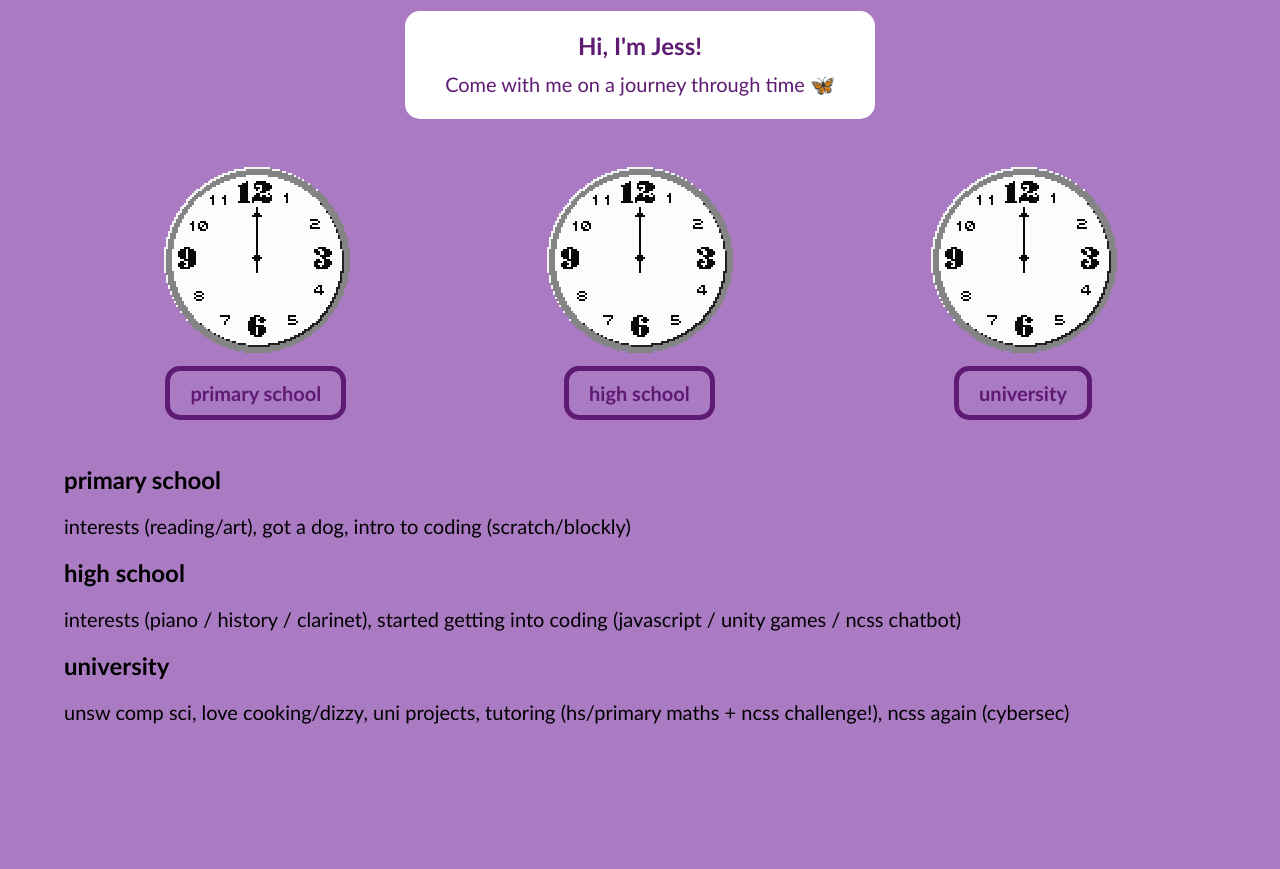
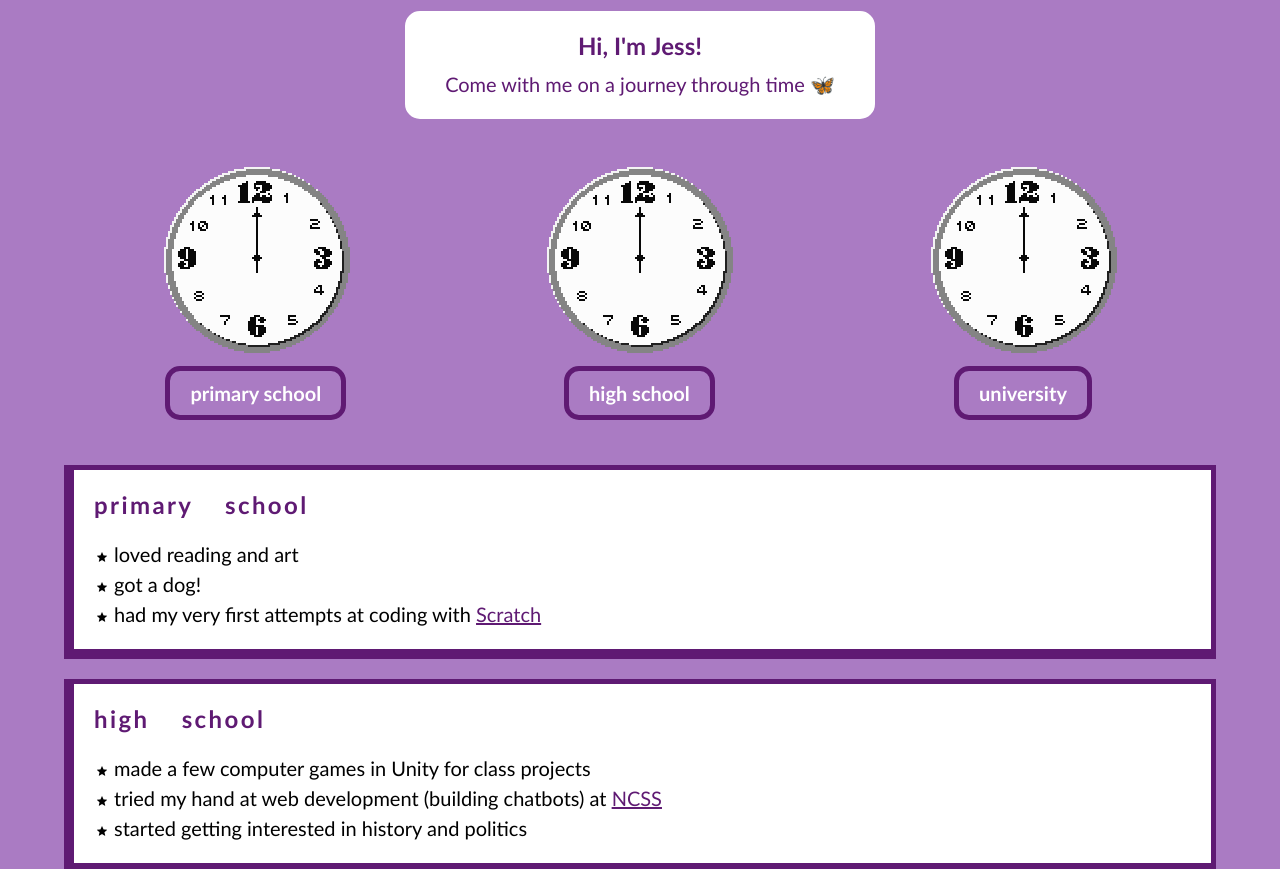
Before and after one commit to jess2482/ghpages-profile, a plain HTML site: page index.html in a window 1280 px wide. Shown: the part 83-952 px from the top of the page. Before the commit the page ends 891 px from the top, so only its background shows below. Drawn offline with Linux system fonts and the light colour scheme.

Commit message:
info added (without images)

```diff
--- a/index.html
+++ b/index.html
@@ -45,26 +45,36 @@
 
 			<!-- <div class="break"></div> -->
 
-			<div class="section-1">
+			<div class="info-section">
 				<a id="primary-link">
 					<h2>primary school</h2>
 				</a>
 				<!-- fill in -->
-				<p>interests (reading/art), got a dog, intro to coding (scratch/blockly)</p>
+				<ul>
+					<li>loved reading and art</li>
+					<li>got a dog!</li>
+					<li>had my very first attempts at coding with <a href="https://scratch.mit.edu/" target="_blank">Scratch</a></li>
+				</ul>
 			</div>
-			<div class="section-2">
+			<div class="info-section">
 				<a id="hs-link">
 					<h2>high school</h2>
 				</a>
-				<!-- fill in -->
-				<p>interests (piano / history / clarinet), started getting into coding (javascript / unity games / ncss chatbot)</p>
+				<ul>
+					<li>made a few computer games in Unity for class projects</li>
+					<li>tried my hand at web development (building chatbots) at <a href="https://groklearning.com/ncss/" target="_blank">NCSS</a></li>
+					<li>started getting interested in history and politics</li>
+				</ul>
 			</div>
-			<div class="section-3">
+			<div class="info-section">
 				<a id="uni-link">
 					<h2>university</h2>
 				</a>
-				<!-- fill in -->
-				<p>unsw comp sci, love cooking/dizzy, uni projects, tutoring (hs/primary maths + ncss challenge!), ncss again (cybersec)</p>
+				<ul>
+					<li>currently studying a bachelor of computer science at UNSW</li>
+					<li>enjoy baking lots of food in my free time</li>
+					<li>work as a tutor for primary & high school kids, as well as a volunteer tutor for the NCSS Challenge coding competition</li>
+				</ul>
 			</div>
 
 		</div>
--- a/style.css
+++ b/style.css
@@ -102,9 +102,42 @@ header {
 	font-size: 20px;
 	text-align: center;
 	text-decoration: none;
-	color :#5f1a73;
+	color :#fff;
 }
 
 .block a:hover {
 	background-color: #fff;
+	color :#5f1a73;
 }
+
+.info-section {
+	margin: auto;
+	margin-top: 20px;
+	margin-bottom: 20px;
+
+	background-color: #fff;
+
+	border: 10px #5f1a73 solid; /* can also split up into border-top, bottom, left, right (as with margin above) */
+	border-right: 5px #5f1a73 solid; /* target one side (or style aspect) specifically */
+	border-top-width: 5px;
+
+}
+
+.info-section h2 {
+	font: italic 700 Tahoma;
+	color: #5f1a73;
+	padding-left: 20px;
+	letter-spacing: 0.1em;
+	word-spacing: 1em;
+}
+
+.info-section ul {
+	padding-left: 40px;
+	font-size: 20px;
+	list-style-image: url('assets/images/small-star.png');
+	line-height: 1.5em;
+}
+
+.info-section a {
+	color: #5f1a73;
+}
```
Also changed, not shown: assets/images/small-star.png (added), assets/images/star.png (added).
